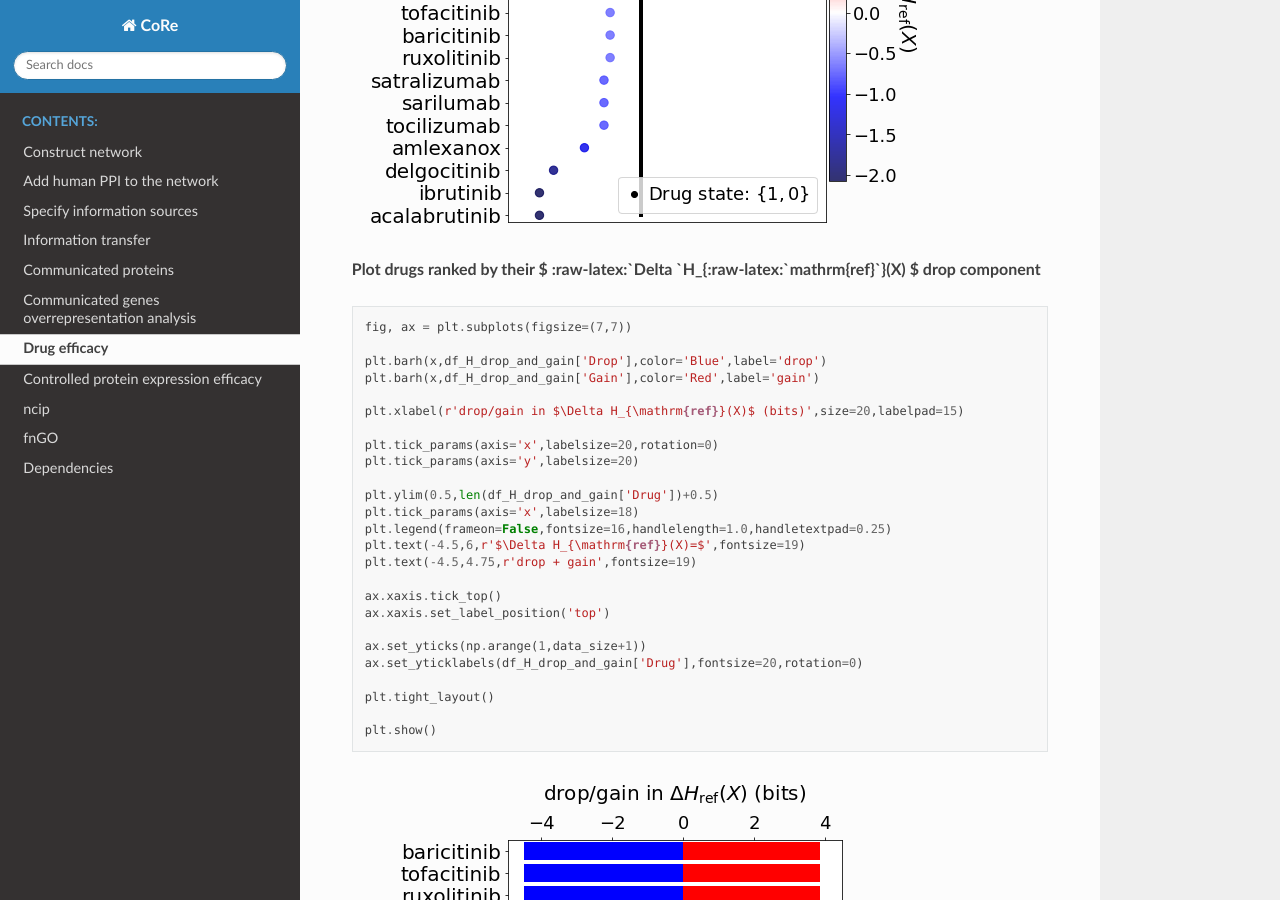
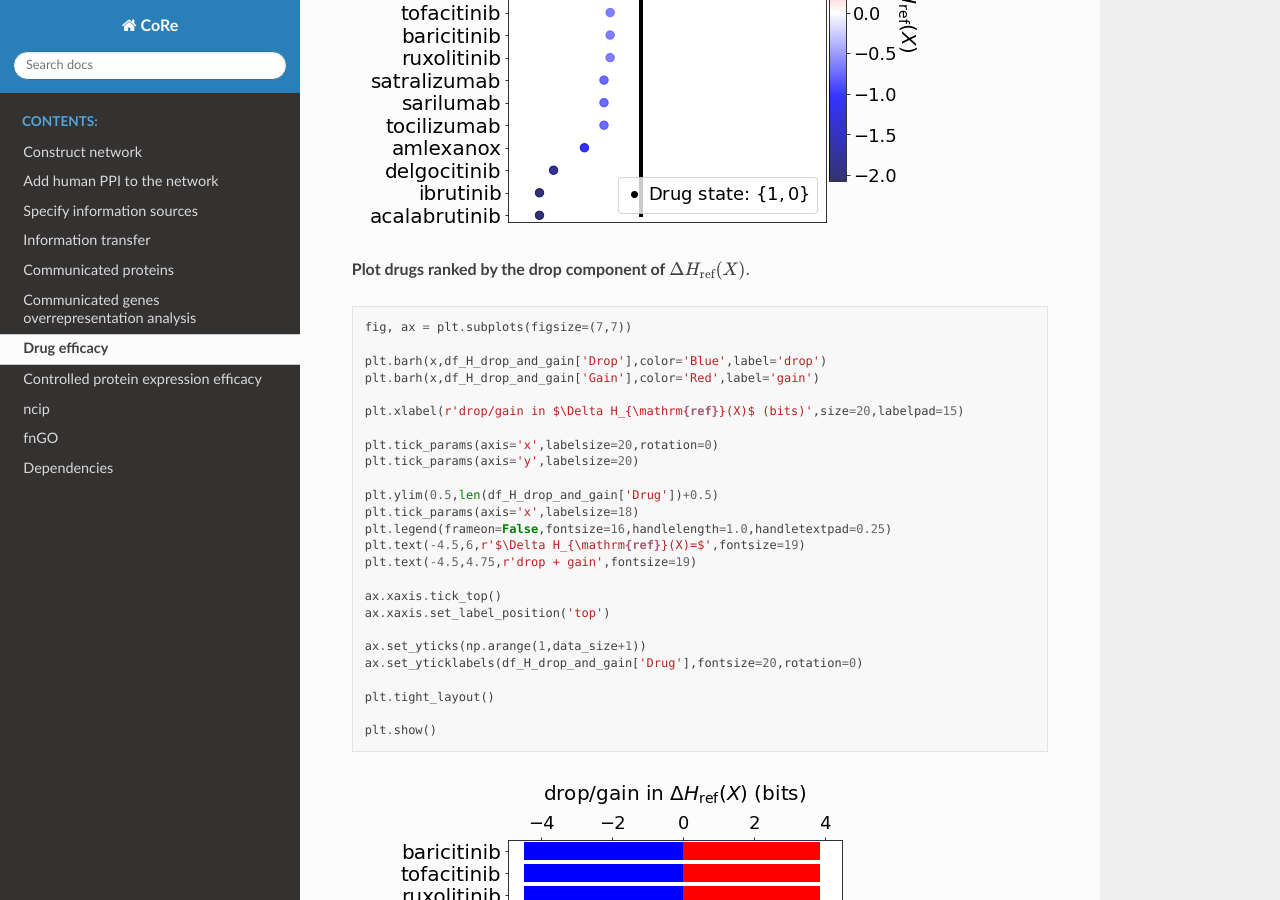
Before and after one commit to sarkar-s/CoRe, a Sphinx documentation site: the page built from docs/Drug_efficacy.rst, in a window 1280 px wide and 900 px high, scrolled down 6311 px. Built offline with Sphinx 7.4.7 and the Read the Docs theme 2.0.0, drawn with Linux system fonts in a browser that asks for light colours; some of the changed text lies outside the part shown.

Commit message:
docs updated

```diff
--- a/docs/Controlled_protein_expression_efficacy.rst
+++ b/docs/Controlled_protein_expression_efficacy.rst
@@ -301,7 +301,7 @@ relative entropy.
     max_r = max(abs(r_min),abs(r_max))
     v_min, v_max = -abs(r_min), abs(r_min)
 
-**Immune system proteins ranked by :math:`\Delta H_{\mathrm{ref}}(X)`.**
+**Immune system proteins ranked by** :math:`\Delta H_{\mathrm{ref}}(X).`
 
 .. code:: ipython3
 
@@ -340,8 +340,7 @@ relative entropy.
 .. image:: output_27_0.png
 
 
-**Immune system proteins ranked by the drop component of
-:math:`\Delta H_{\mathrm{ref}}(X)`.**
+**Immune system proteins ranked by the drop component of** :math:`\Delta H_{\mathrm{ref}}(X).`
 
 .. code:: ipython3
 
--- a/docs/Drug_efficacy.rst
+++ b/docs/Drug_efficacy.rst
@@ -325,8 +325,7 @@ relative entropy.
     max_r = max(abs(r_min),abs(r_max))
     v_min, v_max = -abs(r_min), abs(r_min)
 
-**Plot drugs ranked by their $
-:raw-latex:`\Delta `H_{:raw-latex:`\mathrm{ref}`}(X) $**
+**Plot drugs ranked by** :math:`\Delta H_{\mathrm{ref}}(X).`
 
 .. code:: ipython3
 
@@ -365,8 +364,7 @@ relative entropy.
 .. image:: output_28_0.png
 
 
-**Plot drugs ranked by their $
-:raw-latex:`\Delta `H_{:raw-latex:`\mathrm{ref}`}(X) $ drop component**
+**Plot drugs ranked by the drop component of** :math:`\Delta H_{\mathrm{ref}}(X).`
 
 .. code:: ipython3
 
```
Also changed, not shown: 8 other files.
